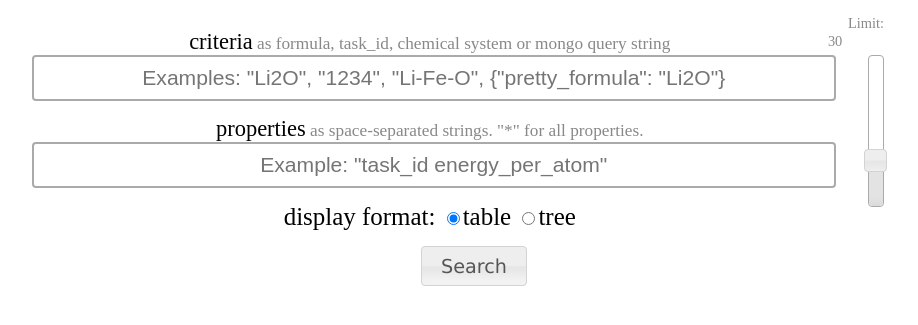
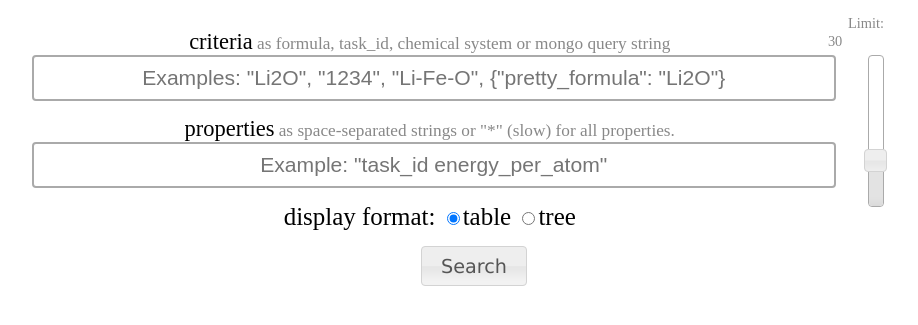
Before and after one commit to materialsproject/pymatgen-db, a Python web app: template matgendb/webui/home/templates/index.html in a window 1280 px wide. Shown: the part 87-412 px from the top of the page, without its empty margins (166-1084 px from the left). Run offline with Jinja, Linux system fonts and the light colour scheme; the template is opened without the code that fills it, so the values that code supplies are empty.

Commit message:
Slight edits to mgui.

```diff
--- a/matgendb/webui/home/templates/index.html
+++ b/matgendb/webui/home/templates/index.html
@@ -46,7 +46,7 @@
             <div class="input-div">
                 <label for="properties-input"><span
                         class="emph">properties</span> as space-separated
-                    strings. "*" for all properties.</label>
+                    strings or "*" (slow) for all properties.</label>
                 <input id="properties-input" type="text"
                        name="properties" class="text-search"
                        placeholder='Example: "task_id energy_per_atom"'/>
```
